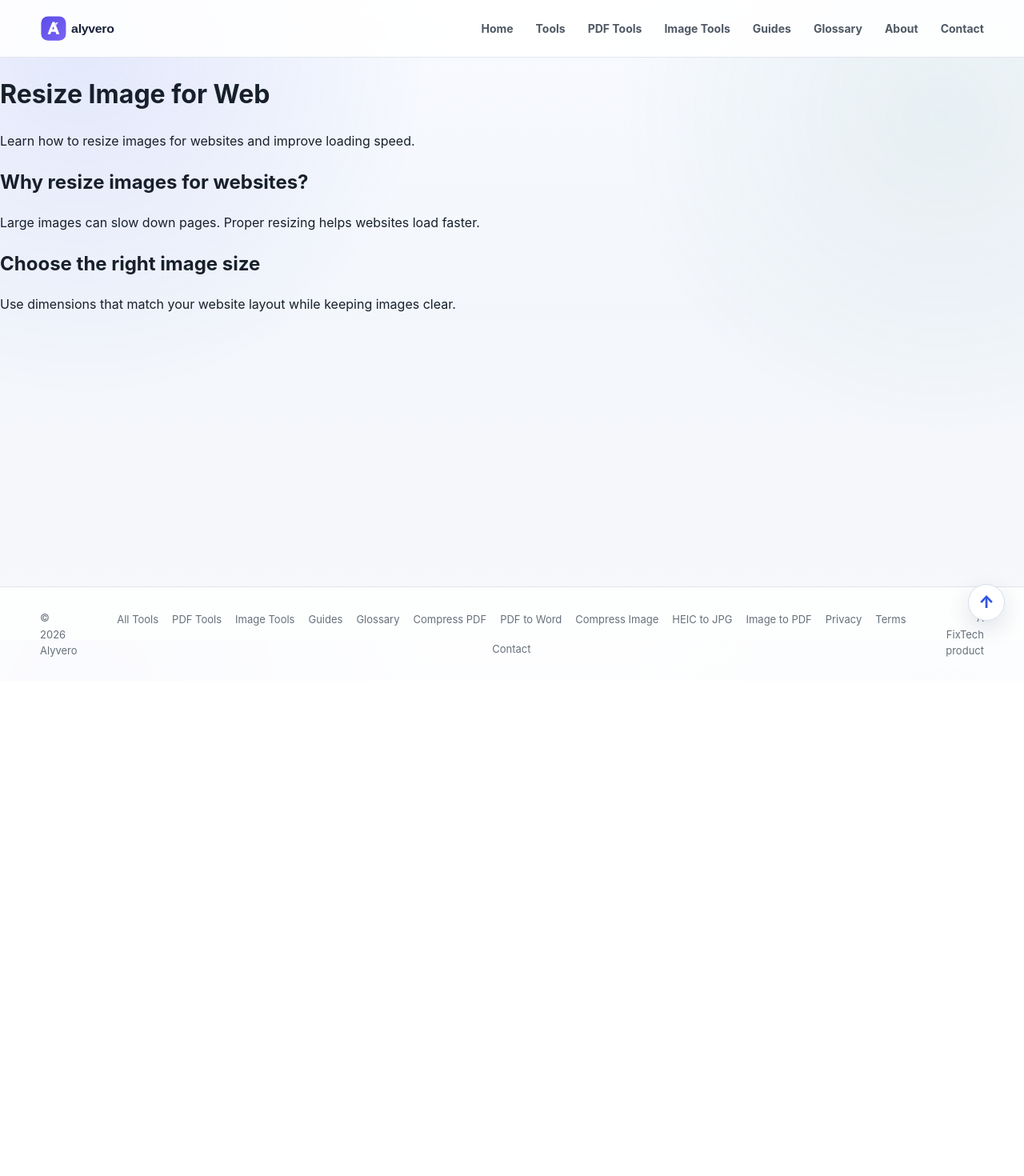
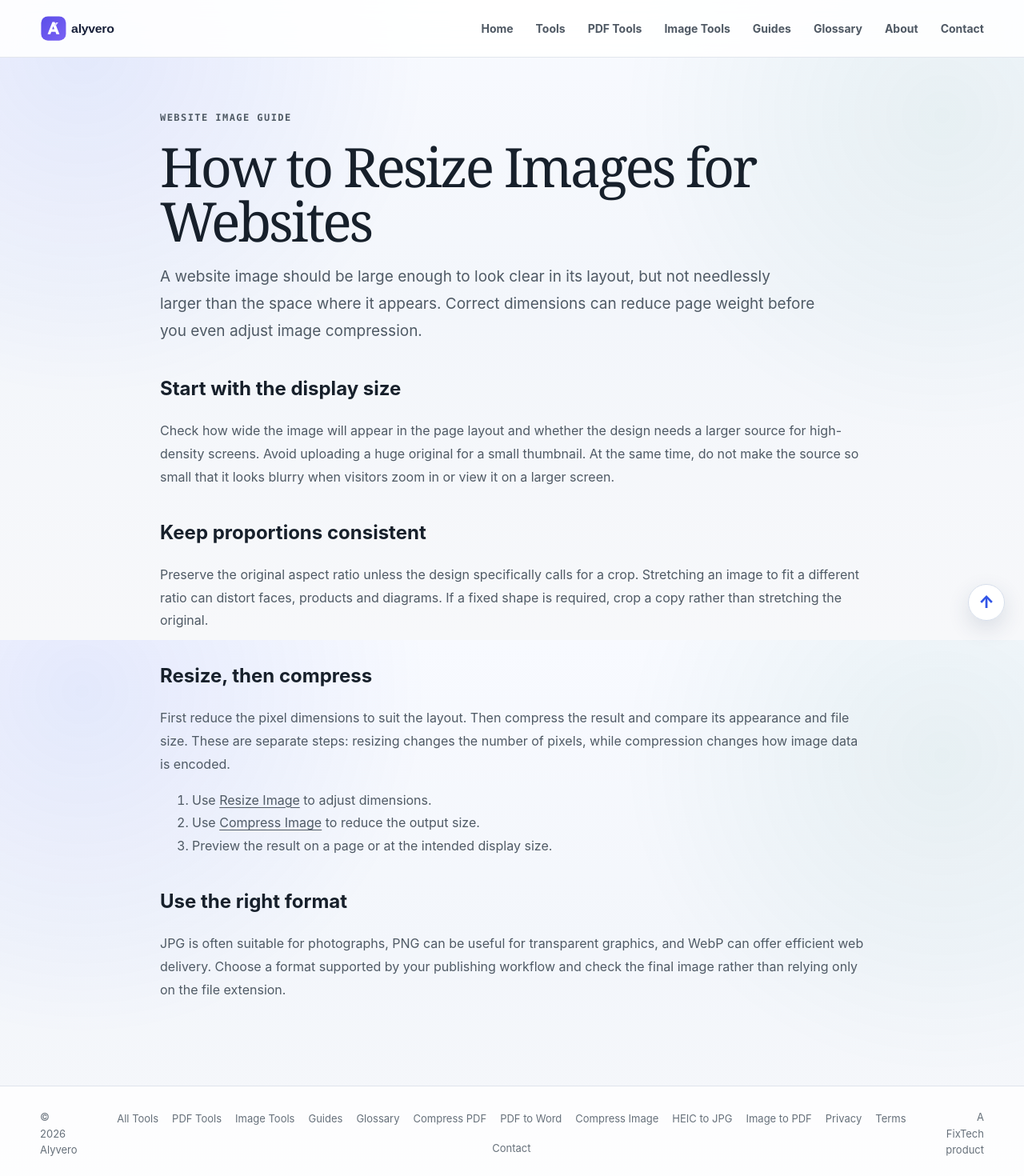
Before and after one commit to rindodi/alyvero, a Next.js app: page /guides/resize-image-for-web in a window 1280 px wide. Shown: the top 1470 px of the page at 80% size. Before the commit the page ends 851 px from the top, so only its background shows below. Built offline with nearby package versions, Linux system fonts and the light colour scheme.

Commit message:
Add canonical and expand website image resizing guide

```diff
--- a/app/guides/resize-image-for-web/page.tsx
+++ b/app/guides/resize-image-for-web/page.tsx
@@ -1,30 +1,61 @@
 import type { Metadata } from "next";
+import Link from "next/link";
 
 export const metadata: Metadata = {
-  title: "Resize Image for Web | Alyvero",
-  description: "Learn how to resize images for websites while keeping good quality.",
+  title: "How to Resize Images for Websites | Alyvero",
+  description:
+    "Choose practical image dimensions for websites, avoid oversized uploads, and check quality after resizing and compression.",
+  alternates: { canonical: "/guides/resize-image-for-web" },
 };
 
 export default function Page() {
   return (
-    <main>
-      <h1>Resize Image for Web</h1>
-
-      <p>
-        Learn how to resize images for websites and improve loading speed.
+    <main className="container content-page">
+      <p className="eyebrow">Website image guide</p>
+      <h1>How to Resize Images for Websites</h1>
+      <p className="lead">
+        A website image should be large enough to look clear in its layout, but
+        not needlessly larger than the space where it appears. Correct dimensions
+        can reduce page weight before you even adjust image compression.
       </p>
 
-      <h2>Why resize images for websites?</h2>
-
+      <h2>Start with the display size</h2>
       <p>
-        Large images can slow down pages. Proper resizing helps websites load faster.
+        Check how wide the image will appear in the page layout and whether the
+        design needs a larger source for high-density screens. Avoid uploading a
+        huge original for a small thumbnail. At the same time, do not make the
+        source so small that it looks blurry when visitors zoom in or view it on
+        a larger screen.
       </p>
 
-      <h2>Choose the right image size</h2>
+      <h2>Keep proportions consistent</h2>
+      <p>
+        Preserve the original aspect ratio unless the design specifically calls
+        for a crop. Stretching an image to fit a different ratio can distort
+        faces, products and diagrams. If a fixed shape is required, crop a copy
+        rather than stretching the original.
+      </p>
 
+      <h2>Resize, then compress</h2>
       <p>
-        Use dimensions that match your website layout while keeping images clear.
+        First reduce the pixel dimensions to suit the layout. Then compress the
+        result and compare its appearance and file size. These are separate
+        steps: resizing changes the number of pixels, while compression changes
+        how image data is encoded.
+      </p>
+      <ol>
+        <li>Use <Link href="/resize-image">Resize Image</Link> to adjust dimensions.</li>
+        <li>Use <Link href="/compress-image">Compress Image</Link> to reduce the output size.</li>
+        <li>Preview the result on a page or at the intended display size.</li>
+      </ol>
+
+      <h2>Use the right format</h2>
+      <p>
+        JPG is often suitable for photographs, PNG can be useful for transparent
+        graphics, and WebP can offer efficient web delivery. Choose a format
+        supported by your publishing workflow and check the final image rather
+        than relying only on the file extension.
       </p>
     </main>
   );
-  }
+}
```
